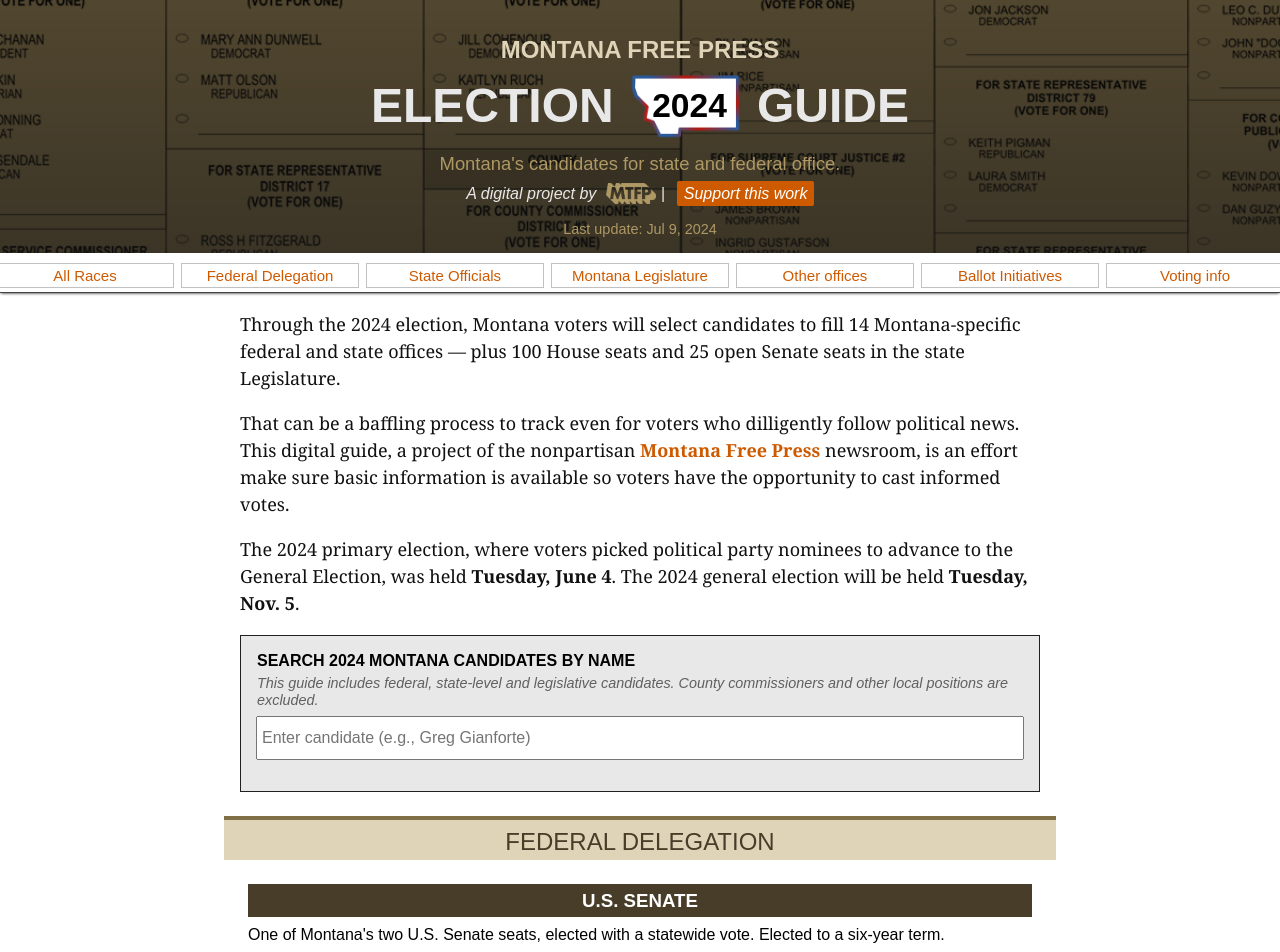
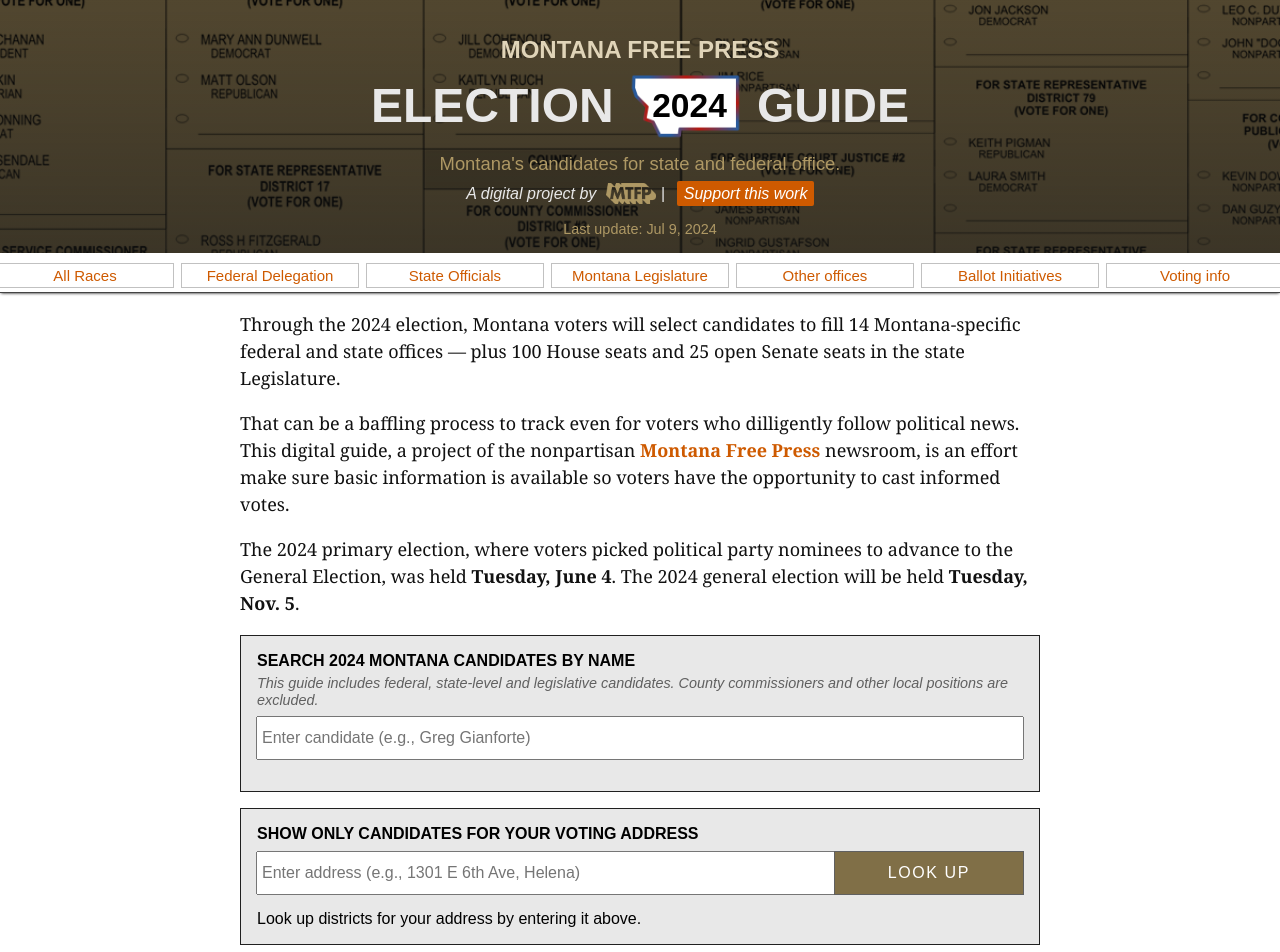
Before and after one commit to mtfreepress/mt-2024-elections, a Next.js app: page /election-guide-2024/ in a window 1280 px wide. Shown: the top 952 px of the page. Built offline with nearby package versions, Linux system fonts and the light colour scheme; a web font is replaced by a local one.

Commit message:
Merge in updates from main

```diff
--- a/src/pages/index.js
+++ b/src/pages/index.js
@@ -126,7 +126,7 @@
 
             <SearchForCandidate candidates={fullCandidateList} />
 
-            {/* <AddressLookup selDistricts={selDistricts} setSelDistricts={setSelDistricts} /> */}
+            <AddressLookup selDistricts={selDistricts} setSelDistricts={setSelDistricts} />
 
 
             <section>
```
